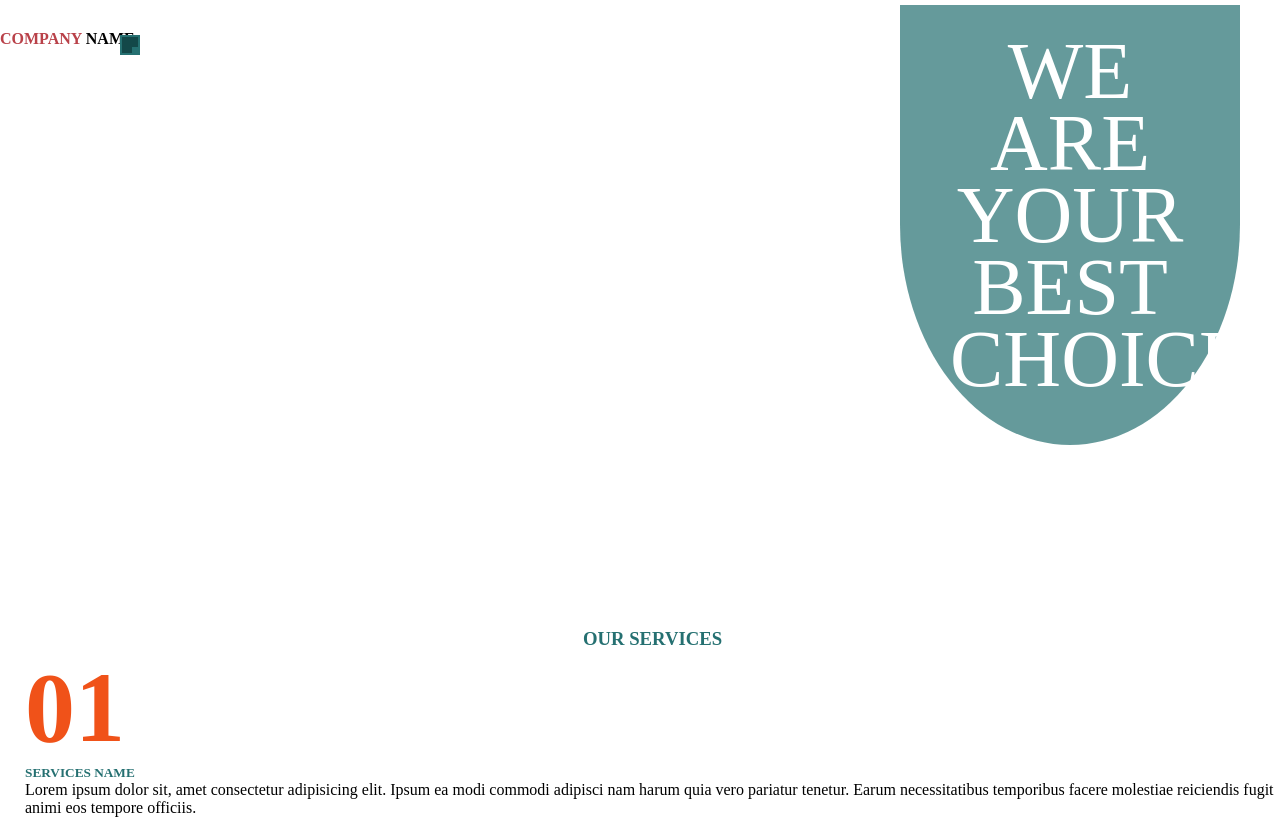
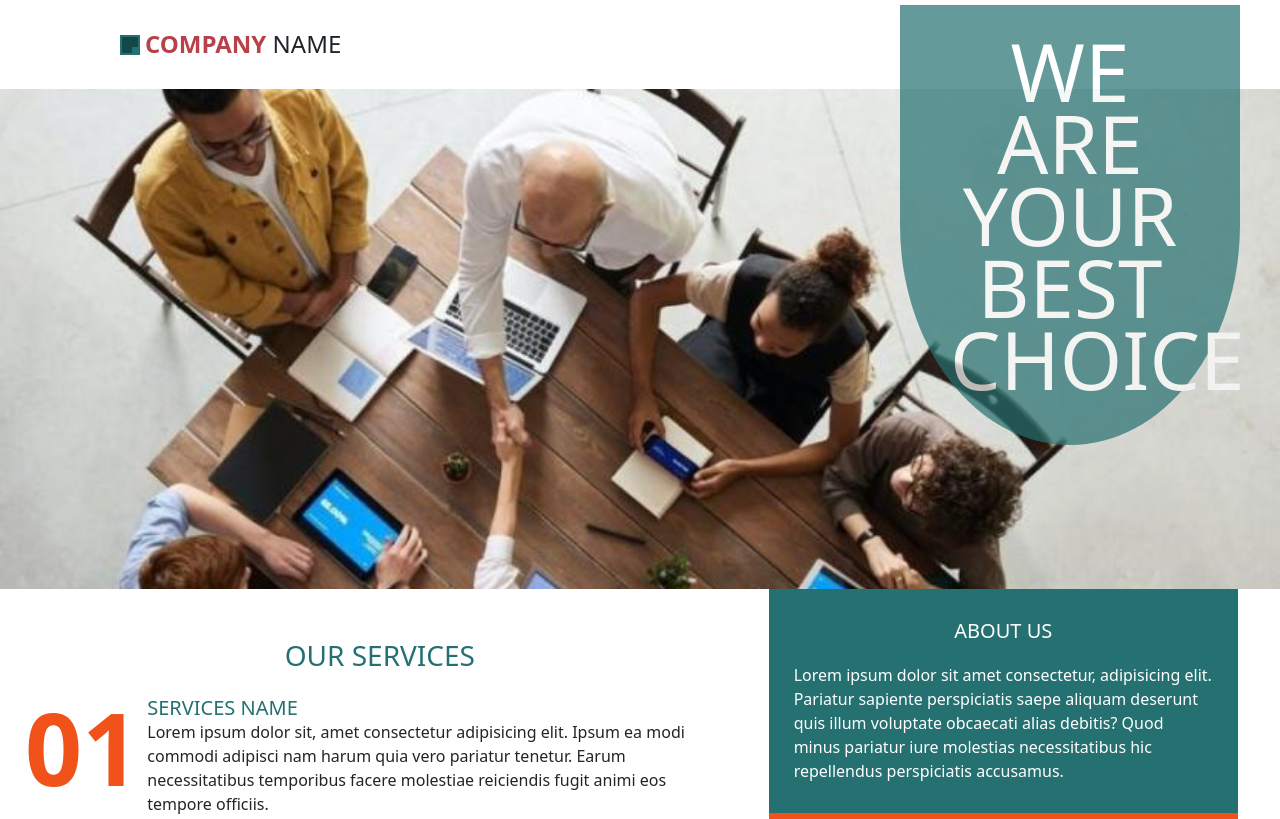
Before and after one commit to drashti162002/LAYOUT-2, a plain HTML site: page index.html in a window 1280 px wide. Shown: the top 819 px of the page. Drawn offline with Linux system fonts and the light colour scheme; the site is published under a folder, as on GitHub Pages, so addresses that start at the root find nothing.

Commit message:
design changes and file path changes

```diff
--- a/css/style.css
+++ b/css/style.css
@@ -47,7 +47,7 @@ h1, h2, h3, h4, h5, h6, p {
     padding-bottom: 50px;
 }
 .main_images{
-    background-image: url(/image/ph-1.jpg);
+    background-image: url('../image/ph-1.jpg');
     width: 100%;
     height: 500px;
     background-repeat: no-repeat;
--- a/index.html
+++ b/index.html
@@ -5,7 +5,7 @@
     <meta http-equiv="X-UA-Compatible" content="IE=edge">
     <meta name="viewport" content="width=device-width, initial-scale=1.0">
     <title>Document</title>
-    <link rel="stylesheet" href="/css/bootstrap.min.css">
+    <link rel="stylesheet" href="css/bootstrap.min.css">
     <link rel="stylesheet" href="css/style.css">
 </head>
 <body>
@@ -91,6 +91,6 @@
     </section>
     <footer class="footer">
     </footer>
-    <script src="/js/bootstrap.bundle.min.js"></script>
+    <script src="js/bootstrap.bundle.min.js"></script>
 </body>
 </html>
```
